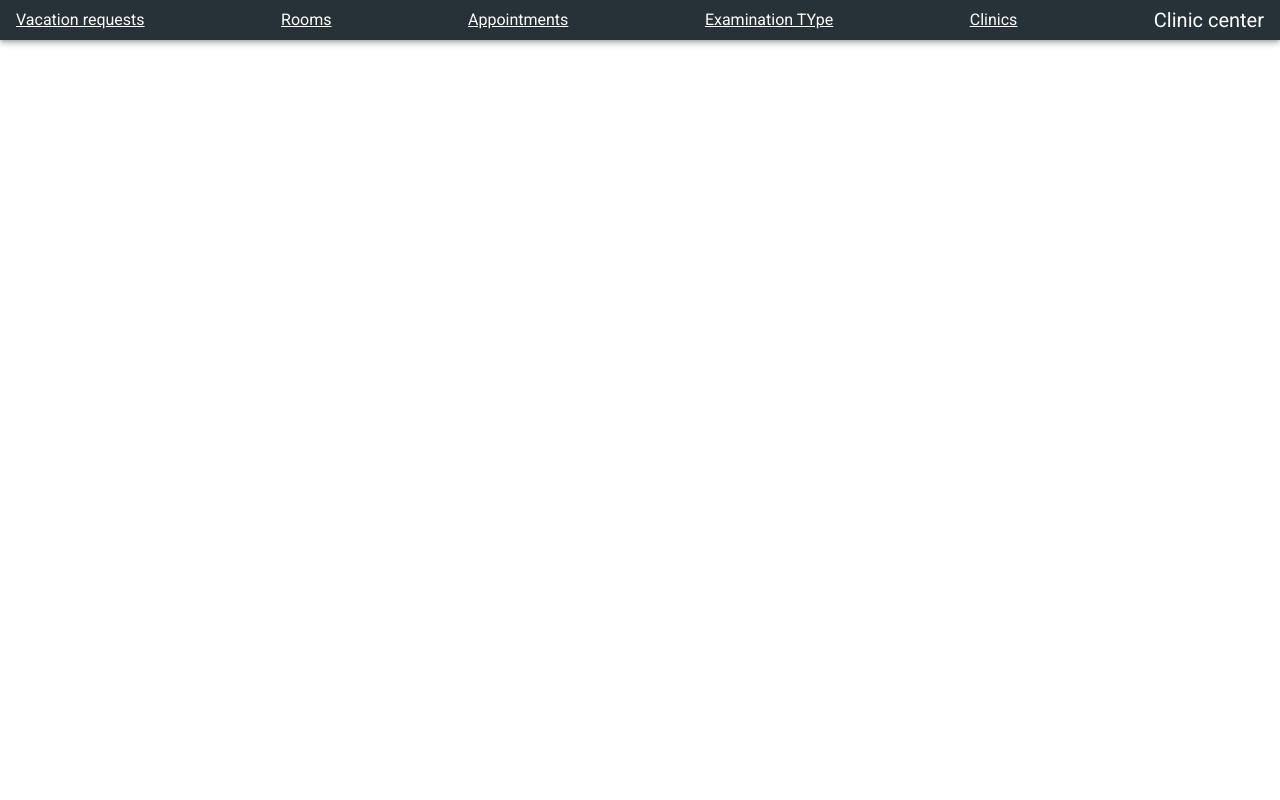
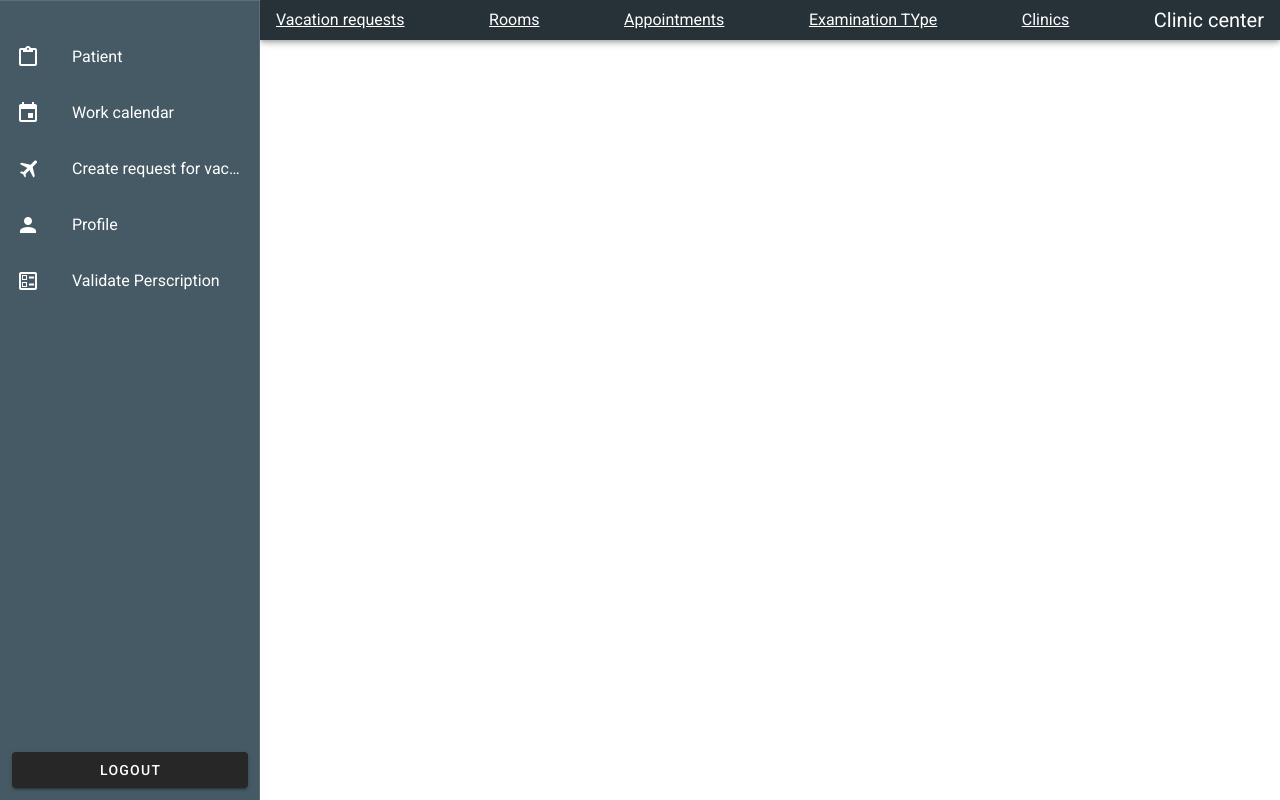
Before and after one commit to vukasinjokic/clinical-center-information-system, a Vue app in the folder client/: page /#/nurse in a window 1280 px wide. Built offline with nearby package versions, Linux system fonts and the light colour scheme.

Commit message:
Made home page for nurse

```diff
--- a/client/src/router/router.js
+++ b/client/src/router/router.js
@@ -15,7 +15,8 @@ import PatientReview from '../components/PatientReview.vue'
 import VacationRequest from '../components/VacationRequest'
 import ClinicAdminPage from '../views/ClinicAdminPage'
 import AppointmentRequests from '../components/AppointmentRequests'
-import ScheduleAppointment from '../components/ScheduleAppointment';
+import ScheduleAppointment from '../components/ScheduleAppointment'
+import NursePage from '../views/NursePage'
 
 
 Vue.use(VueRouter);
@@ -68,6 +69,17 @@ const router = new VueRouter({
         ]
       },
       {
+        path: '/nurse',
+        name: 'NursePage',
+        component: NursePage,
+        children: [
+            {path: 'patient', name: 'PatientReview', component: PatientReview},
+            {path: 'profile', name: 'UserProfile', component: UserProfile},
+            {path: ':16/calendar', name: 'Calendar', component : Calendar},
+            {path: 'vacationRequest', name: 'VacationRequest', component: VacationRequest}
+        ]
+      },
+      {
         path: '/clinicAdmin',
         name: 'ClinicAdminPage',
         component: ClinicAdminPage,
--- /dev/null
+++ b/client/src/views/NursePage.vue
@@ -0,0 +1,59 @@
+<template>
+    <div>
+        <v-navigation-drawer width="260" :clipped="clipped" v-model="drawer" enable-resize-watcher app dark class="blue-grey darken-2">
+            <v-divider class="mb-5" />
+            <v-list>
+                <div/>
+                <v-list-item v-for="item in items"
+                        :to="item.link"
+                        :key="item.title"
+                        link
+                        >
+
+                    <v-list-item-icon>
+                        <v-icon>{{ item.icon }}</v-icon>
+                    </v-list-item-icon>
+                    <v-list-item-content>
+                        <v-list-item-title class="font">{{ item.title }}</v-list-item-title>
+                    </v-list-item-content>
+                </v-list-item>
+            </v-list>
+
+            <template v-slot:append>
+                <div class="pa-3">
+                    <v-btn block >Logout</v-btn>
+                </div>
+            </template>
+        </v-navigation-drawer>
+
+        <v-content style="padding: 6px 0px 0px 6px">
+            <v-container fluid>
+                <router-view></router-view>
+            </v-container>
+        </v-content>
+    </div>
+</template>
+
+<script>
+export default {
+    data(){
+        return {
+            items: [
+                { title: 'Patient', link: '/nurse/patient', icon: 'mdi-clipboard-outline' },
+                { title: 'Work calendar', link: '/nurse/:16/calendar', icon: 'mdi-calendar' },
+                { title: 'Create request for vacation', link: '/nurse/vacationRequest',icon:'mdi-airplane' },
+                { title: 'Profile', link: '/nurse/profile', icon: 'mdi-account' },
+                { title: 'Validate Perscription', link: '/nurse/perscriptions', icon: 'mdi-ballot-outline' },
+
+            ],
+            drawer: true
+        }
+    }
+}
+</script>
+
+<style>
+.font{
+    font-size: 13px
+}
+</style>
```
